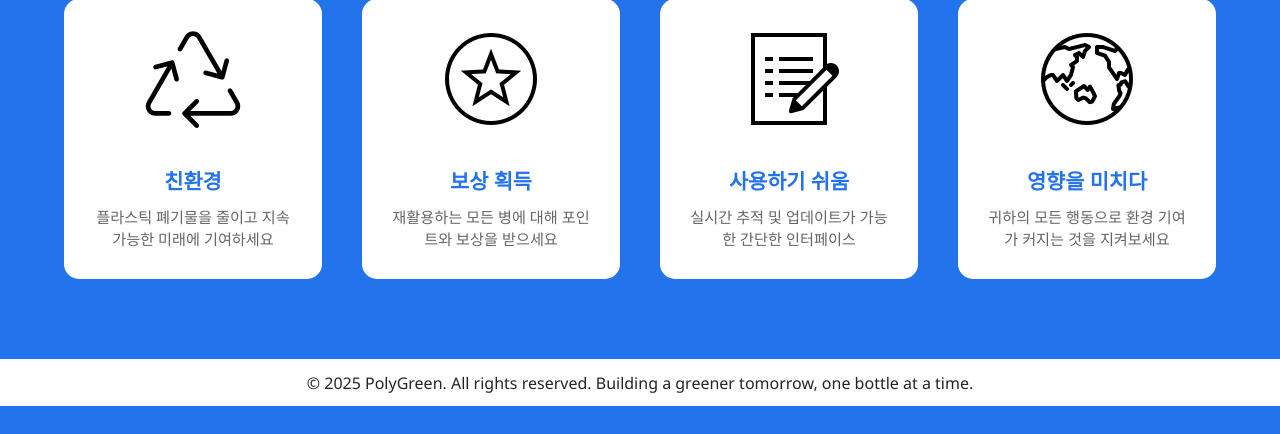
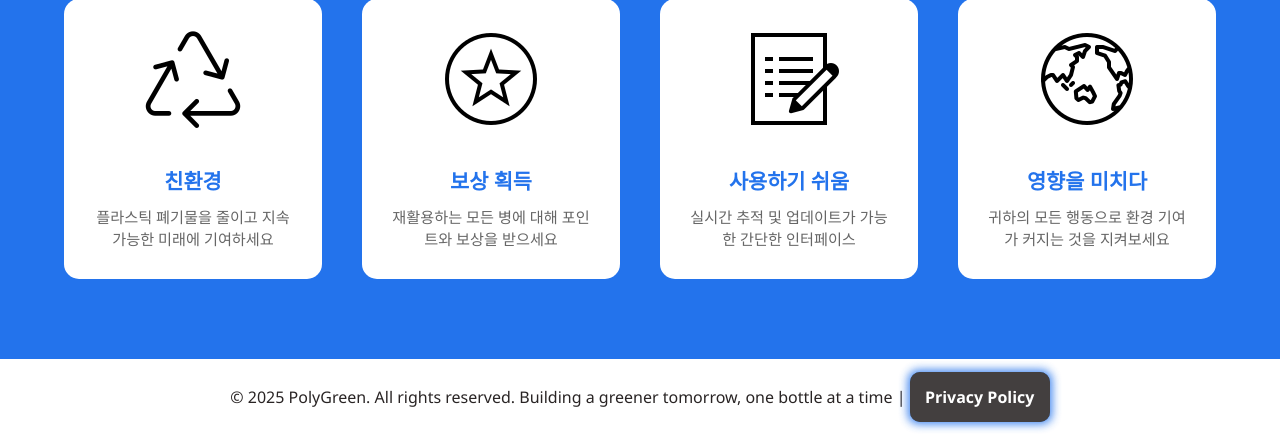
Before and after one commit to praneswara/RePETory, a Flask app: page / in a window 1280 px wide. Shown: the part 1642-2076 px from the top of the page. Before the commit the page ends 2048 px from the top, so only its background shows below. Run offline with Flask 3, Linux system fonts and the light colour scheme; some libraries are stand-ins or nearby versions.

Commit message:
Update index.html

```diff
--- a/templates/admin/index.html
+++ b/templates/admin/index.html
@@ -468,7 +468,7 @@
     </section>
 
     <footer>
-        <p>&copy; 2025 PolyGreen. All rights reserved. Building a greener tomorrow, one bottle at a time.</p>
+        <p>&copy; 2025 PolyGreen. All rights reserved. Building a greener tomorrow, one bottle at a time | <a href="/policy" class="admin-btn">Privacy Policy</a></p>
     </footer>
 
     <script>
```
